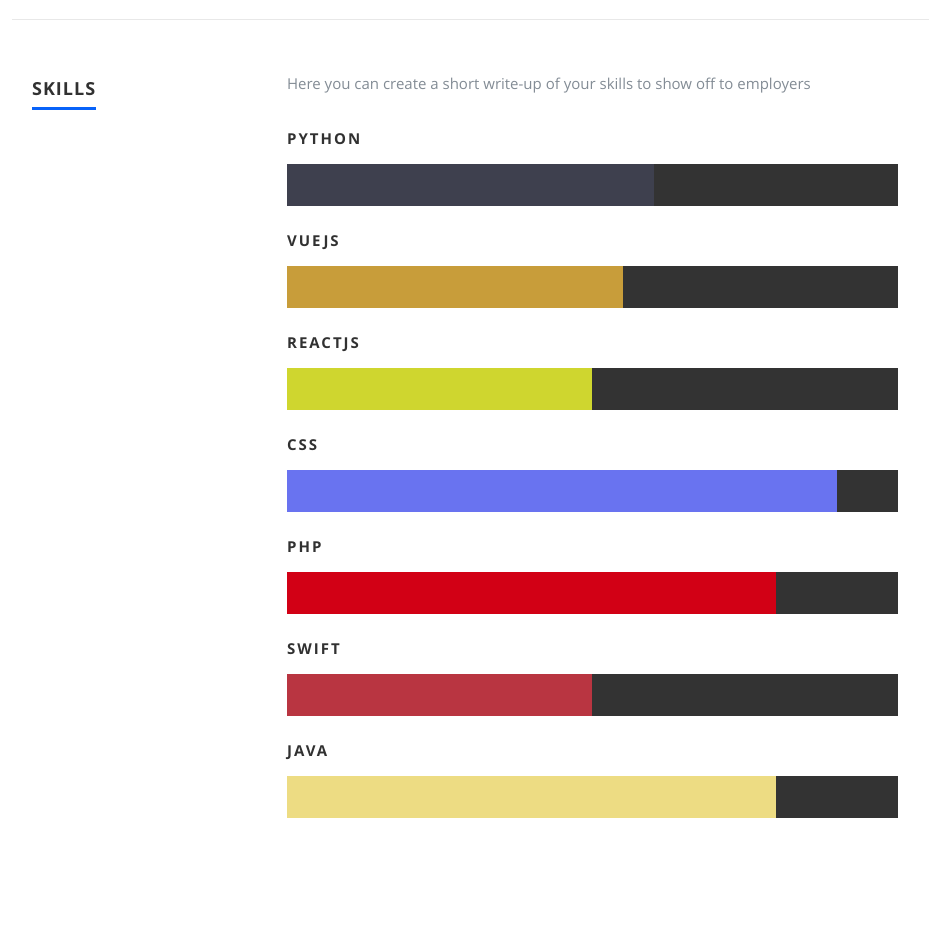
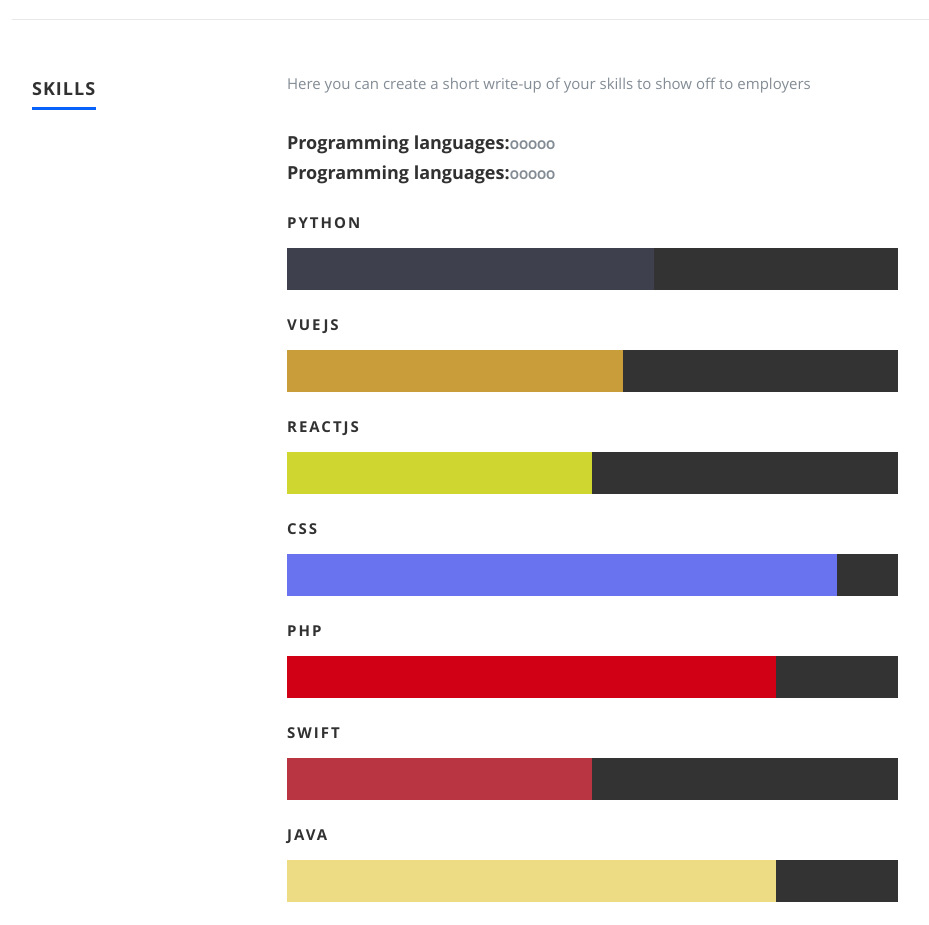
Before and after one commit to StonesCutter/martino.manzolini, a React (Create React App) app: page / in a window 1280 px wide. Shown: the part 2060-2985 px from the top of the page, without its empty margins (118-1047 px from the left). Built offline with nearby package versions, Linux system fonts and the light colour scheme.

Commit message:
further tests

```diff
--- a/public/css/layout.css
+++ b/public/css/layout.css
@@ -280,6 +280,10 @@
 #resume .date {
    font: 15px/24px 'opensans-regular', sans-serif;
    margin-top: 6px;
+}
+
+.table-skills {
+   width:100%
 }
 
 /*----------------------------------------------*/
--- a/src/Components/Resume.js
+++ b/src/Components/Resume.js
@@ -95,6 +95,53 @@
             <div className="nine columns main-col">
               <p>{skillmessage}</p>
 
+              {/*<table>
+                <tbody>
+                  <tr className="table-skills">
+                    <th scope="row">Programming languages</th>
+                    <td width='50%'>quaaaaaaaaaaaaaaaaaaaaaaaaaaaaaaaaaaaaaaaaaaaaaaaaaaaaaaaaaaaaaaaaaaaaaaaaaaaaaaaaaaaaaaaaaaaaaaaaaa</td>
+                  </tr>
+                   <tr>
+                    <th scope="row">Frameworks and Services</th>
+                    <td>qua</td>
+                  </tr>
+                   <tr>
+                    <th scope="row">Software</th>
+                    <td>qua</td>
+                  </tr>
+                </tbody>
+              </table>*/}
+
+              {/* -------------------- */}
+          <div className="row">
+
+          <Slide left duration={1000}>
+            <div className="eight columns">
+                <fieldset>
+                <table>
+                  <tr>
+                    <th>
+                      <h5> Programming languages: </h5>
+                    </th>
+                    <th>ooooo</th>
+                  </tr>
+                  <tr>
+                    <th>
+                       <h5> Programming languages: </h5>
+                    </th>
+                   <th>ooooo</th>
+                  </tr>
+                </table>
+              </fieldset>
+
+            </div>
+          </Slide>
+
+        </div>
+
+              {/* ------------------- */}
+
+
               <div className="bars">
                 <ul className="skills">{skills}</ul>
               </div>
```
